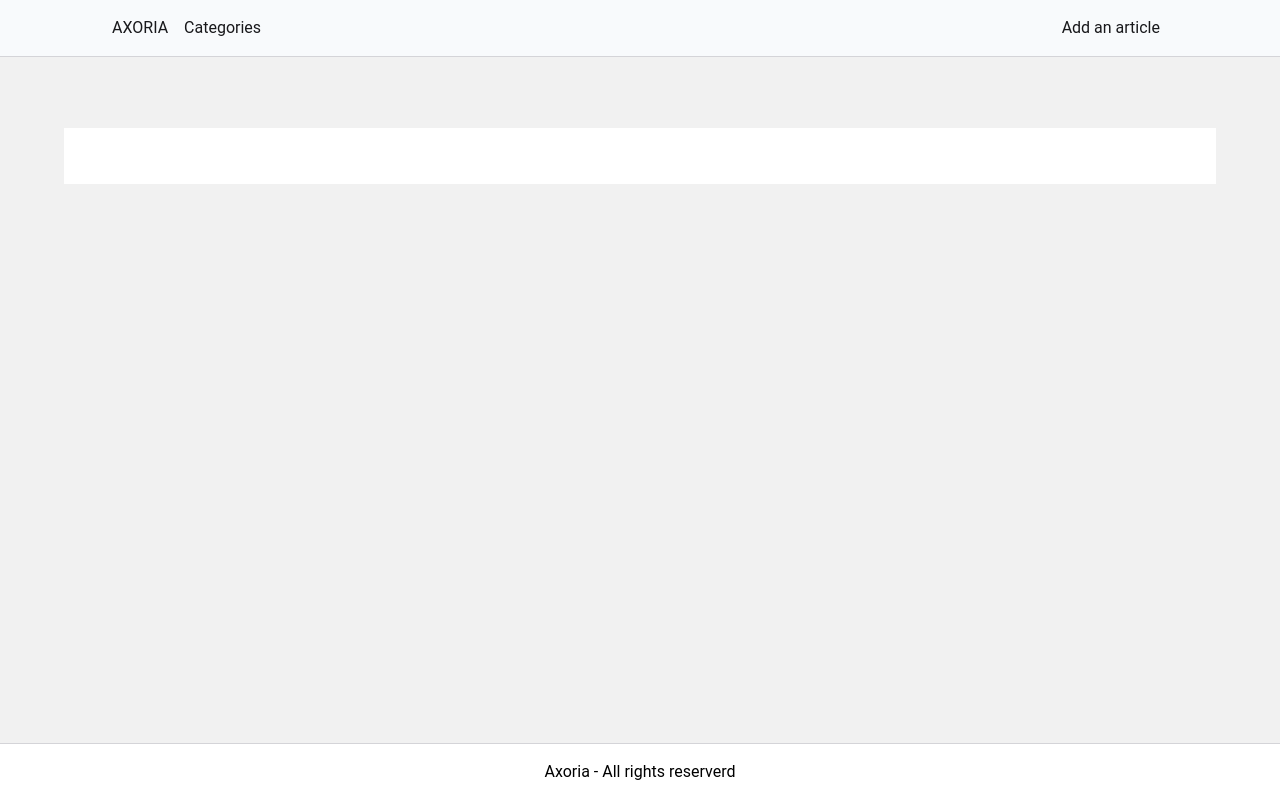
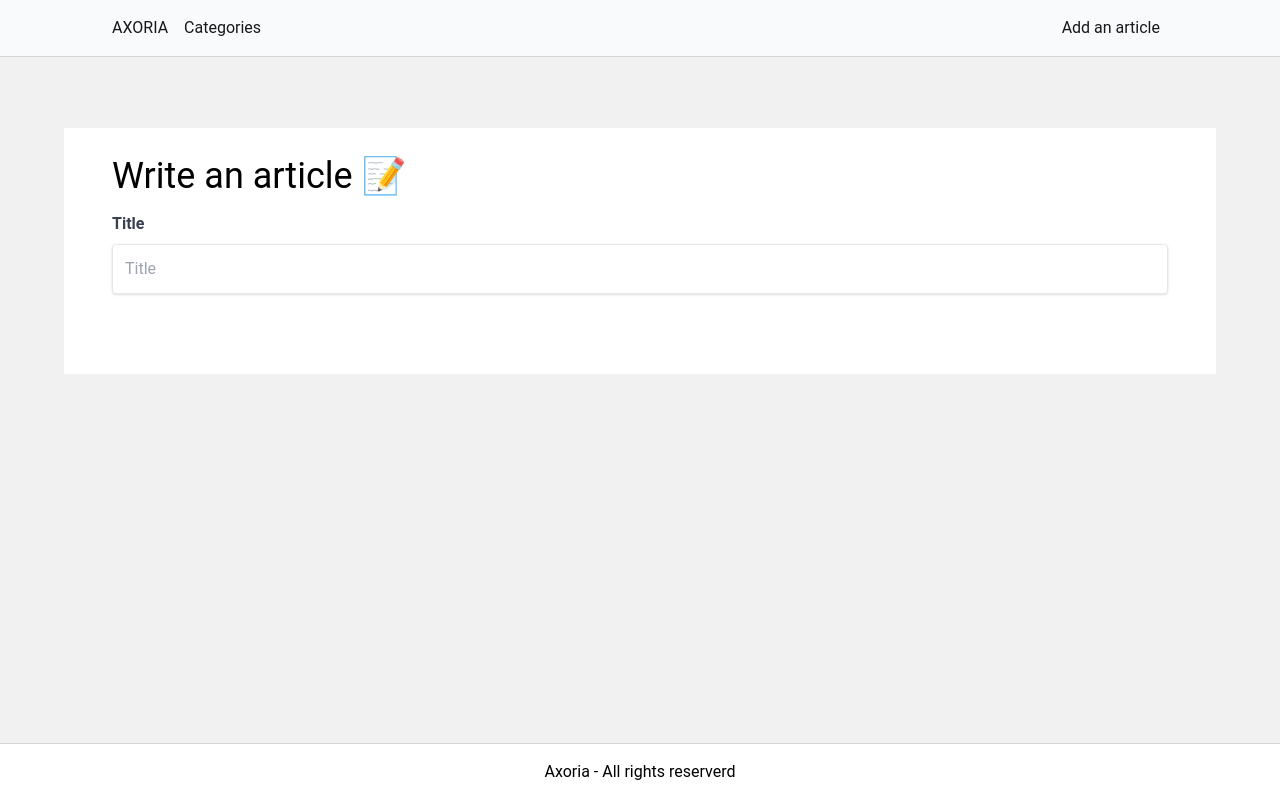
Before and after one commit to enzolp28/blog, a Next.js app: page /dashboard/create in a window 1280 px wide. Built offline with nearby package versions, Linux system fonts and the light colour scheme.

Commit message:
form input title

```diff
--- a/src/app/dashboard/create/page.jsx
+++ b/src/app/dashboard/create/page.jsx
@@ -1,9 +1,27 @@
+"use client"
 import React from 'react'
 
 export default function page() {
+
+    function handleSubmit(e) {
+        e.preventDefault()
+
+    }
+
     return (
         <main className='u-main-container bg-white p-7 mt-32 mb-44'>
-
+            <h1 className='text-4xl mb-4'>Write an article 📝</h1>
+            <form onSubmit={handleSubmit} className='pb-6'>
+                <label htmlFor="title" className='f-label'>Title</label>
+                <input
+                    type="text"
+                    name="title"
+                    className='shadow border rounded w-full p-3 mb-7 text-gray-700'
+                    id='title'
+                    placeholder='Title'
+                    required
+                />
+            </form>
         </main>
     )
 }
--- a/src/app/globals.css
+++ b/src/app/globals.css
@@ -28,3 +28,9 @@ body {
 .t-main-subtitle {
   @apply mb-12 text-zinc-700;
 }
+
+/* Form */
+
+.f-label {
+  @apply block mb-2 text-gray-700 font-semibold
+}
```
